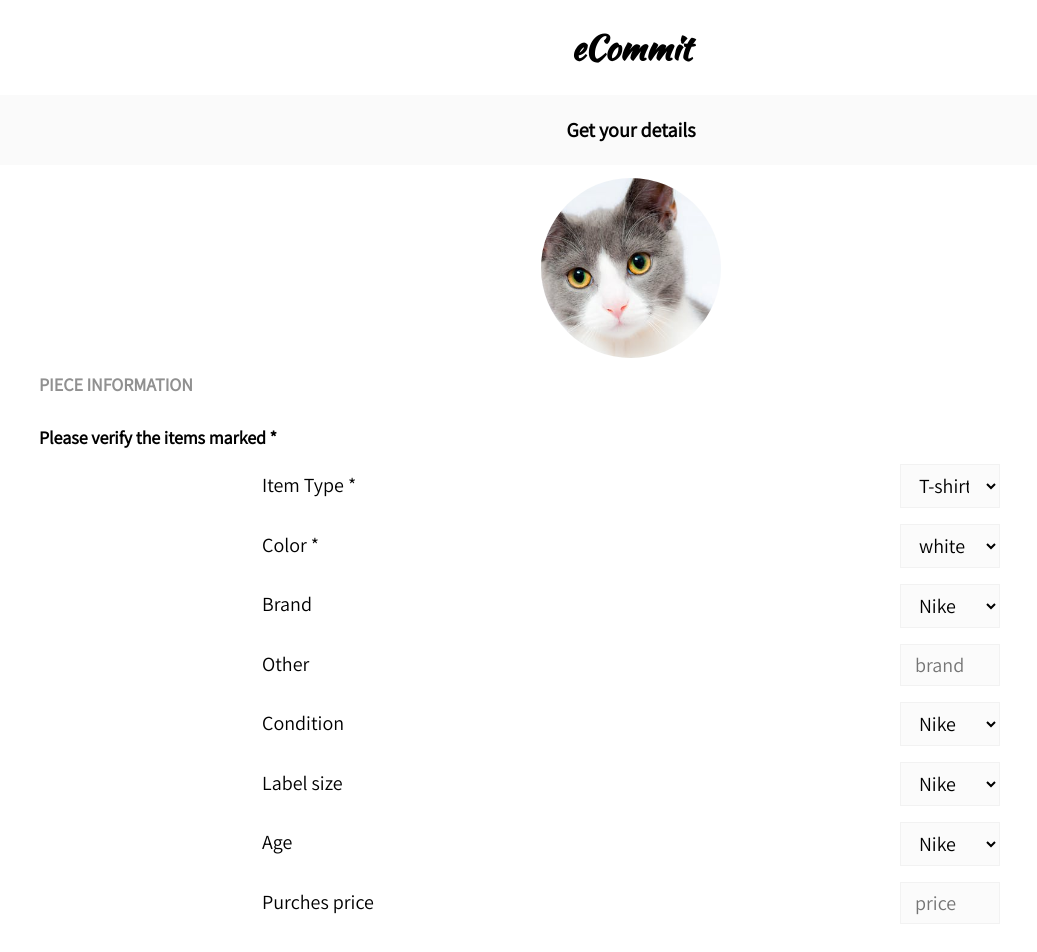
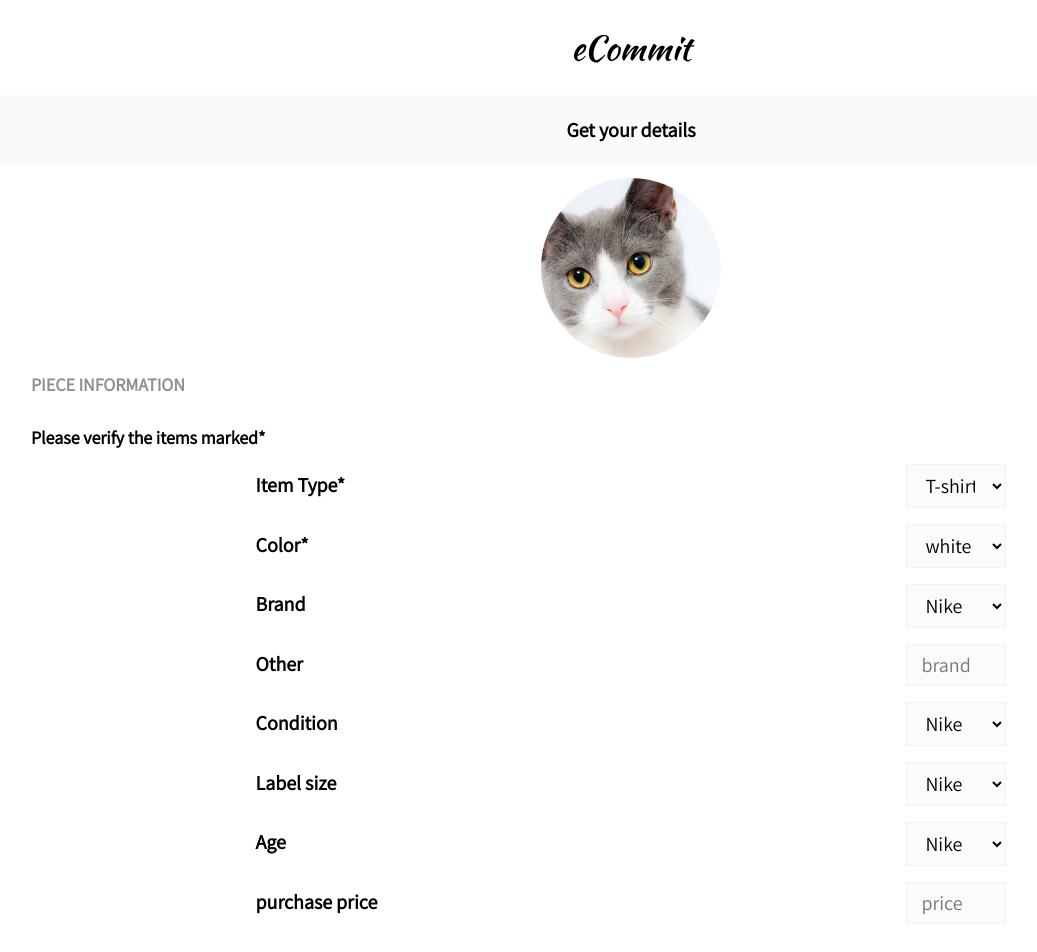
Before and after one commit to FACK1/ReWorks, a React (Create React App) app in the folder client/: page /get-details in a window 1280 px wide. Shown: the top 952 px of the page, without its empty margins (9-1046 px from the left). Built offline with nearby package versions, Linux system fonts and the light colour scheme.

Commit message:
edit comments #34

```diff
--- /dev/null
+++ b/client/public/index.css
@@ -0,0 +1,5 @@
+body{
+  margin: 0;
+  padding: 0;
+
+}
--- a/client/public/index.html
+++ b/client/public/index.html
@@ -7,6 +7,7 @@
       name="viewport"
       content="width=device-width, initial-scale=1, shrink-to-fit=no"
     />
+    <link rel="stylesheet" href="index.css" type="text/css">
     <link href="https://fonts.googleapis.com/css?family=Assistant|Kaushan+Script" rel="stylesheet">
     <link href="https://fonts.googleapis.com/css?family=Kaushan+Script" rel="stylesheet">
     <title>Ecommit</title>
--- a/client/src/components/Shared/Form/form.style.js
+++ b/client/src/components/Shared/Form/form.style.js
@@ -44,6 +44,7 @@ text-align:left;
 
 export const StyledLabel = styled.label`
 font-size: 20px;
+font-weight:bold;
 font-family:'Assistant';
 margin-bottom:16px;
 @media (max-width: 650px) {
--- a/client/src/components/Shared/Form/index.js
+++ b/client/src/components/Shared/Form/index.js
@@ -25,21 +25,21 @@ const Form = () => (
     </StyledImgCon>
 
     <StyledInformation>PIECE INFORMATION</StyledInformation>
-    <StyledNotic>Please verify the items marked * </StyledNotic>
+    <StyledNotic>Please verify the items marked* </StyledNotic>
 
 
     <StyledDiv>
 
       <StyledLabels>
 
-        <StyledLabel> Item Type * </StyledLabel>
-        <StyledLabel> Color * </StyledLabel>
+        <StyledLabel> Item Type* </StyledLabel>
+        <StyledLabel> Color* </StyledLabel>
         <StyledLabel> Brand </StyledLabel>
         <StyledLabel> Other </StyledLabel>
         <StyledLabel> Condition </StyledLabel>
         <StyledLabel> Label size </StyledLabel>
         <StyledLabel> Age </StyledLabel>
-        <StyledLabel> Purches price </StyledLabel>
+        <StyledLabel> purchase price </StyledLabel>
 
       </StyledLabels>
 
--- a/client/src/components/Shared/Title/title.style.js
+++ b/client/src/components/Shared/Title/title.style.js
@@ -4,6 +4,9 @@ export default styled.h1`
 font-size: 34px;
 font-family:'Kaushan Script';
 text-align:center;
+
+font-weight: normal;
+
 @media (max-width: 650px) {
   font-size: 30px;
 }
```
